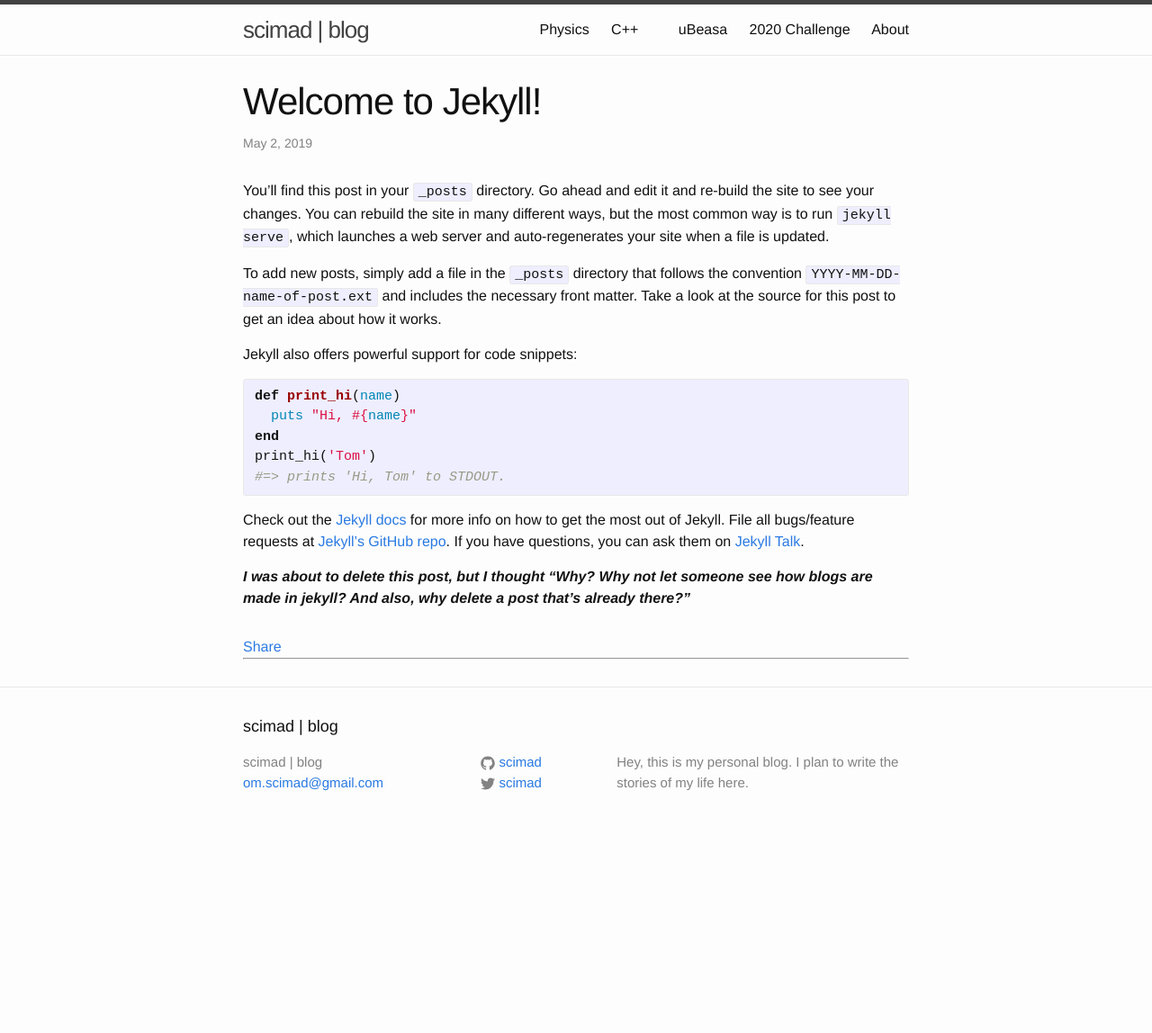
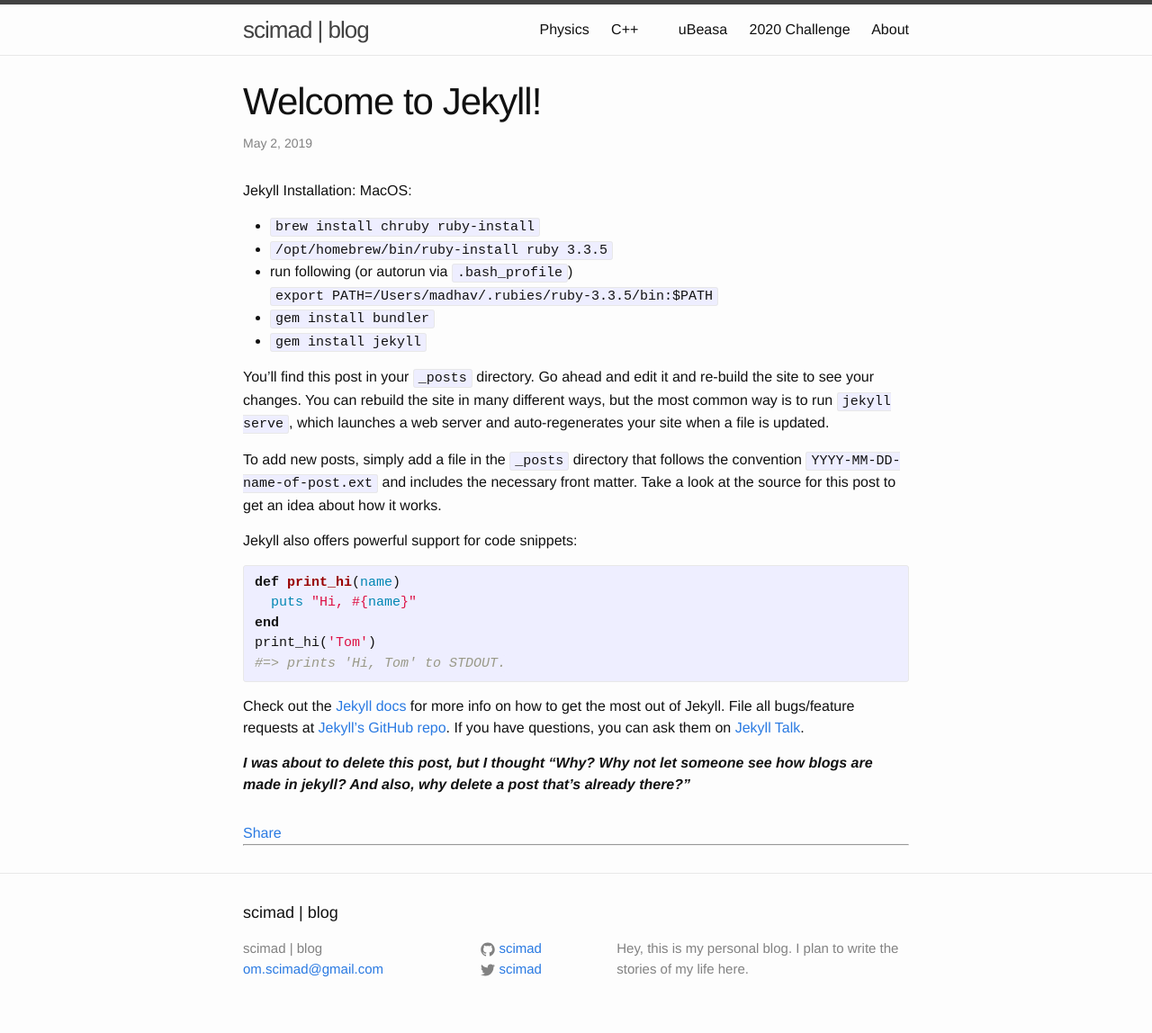
Before and after one commit to scimad/scimad.github.io, a Jekyll site: the page built from _posts/2019-05-03-welcome-to-jekyll.markdown, in a window 1280 px wide. Shown: the whole page at 90% size. Built offline with Jekyll 4.4.1, drawn with Linux system fonts in a browser that asks for light colours; before the commit the page ends 941 px from its top, so only the background shows below that.

Commit message:
udpate jekyll installation

```diff
--- a/_posts/2019-05-03-welcome-to-jekyll.markdown
+++ b/_posts/2019-05-03-welcome-to-jekyll.markdown
@@ -4,6 +4,16 @@
 date:   2019-05-03 00:50:25 +0545
 categories: jekyll update
 ---
+
+  Jekyll Installation:
+  MacOS:
+  - `brew install chruby ruby-install`
+  - `/opt/homebrew/bin/ruby-install ruby 3.3.5`
+  - run following (or autorun via `.bash_profile`)
+  `export PATH=/Users/madhav/.rubies/ruby-3.3.5/bin:$PATH`
+  - `gem install bundler`
+  - `gem install jekyll`
+
 You’ll find this post in your `_posts` directory. Go ahead and edit it and re-build the site to see your changes. You can rebuild the site in many different ways, but the most common way is to run `jekyll serve`, which launches a web server and auto-regenerates your site when a file is updated.
 
 To add new posts, simply add a file in the `_posts` directory that follows the convention `YYYY-MM-DD-name-of-post.ext` and includes the necessary front matter. Take a look at the source for this post to get an idea about how it works.
```
